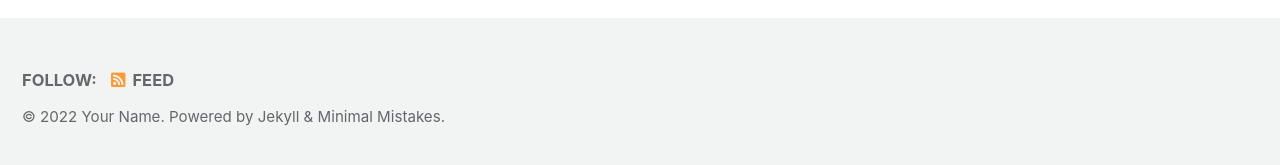
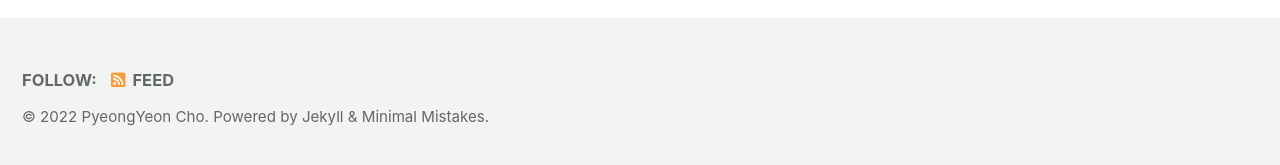
Before and after one commit to vuddus526/vuddus526.github.io, a Jekyll site: the page built from index.markdown, in a window 1280 px wide. Shown: the part 727-892 px from the top of the page. Built offline with Jekyll 4.4.1, drawn with Linux system fonts in a browser that asks for light colours; cached includes are drawn as plain includes; the list of posts is cut into pages by our own code.

Commit message:
update config

```diff
--- a/_config.yml
+++ b/_config.yml
@@ -19,9 +19,9 @@
 title                    : "펭귄의 기술 블로그"
 title_separator          : "-"
 subtitle                 : # site tagline that appears below site title in masthead
-name                     : "Your Name"
-description              : "An amazing website."
-url                      : # the base hostname & protocol for your site e.g. "https://mmistakes.github.io"
+name                     : "PyeongYeon Cho"
+description              : "오늘보다 성장할 내일을 위해"
+url                      : "https://vuddus526.github.io"
 baseurl                  : # the subpath of your site, e.g. "/blog"
 repository               : # GitHub username/repo-name e.g. "mmistakes/minimal-mistakes"
 teaser                   : # path of fallback teaser image, e.g. "/assets/images/500x300.png"
```
